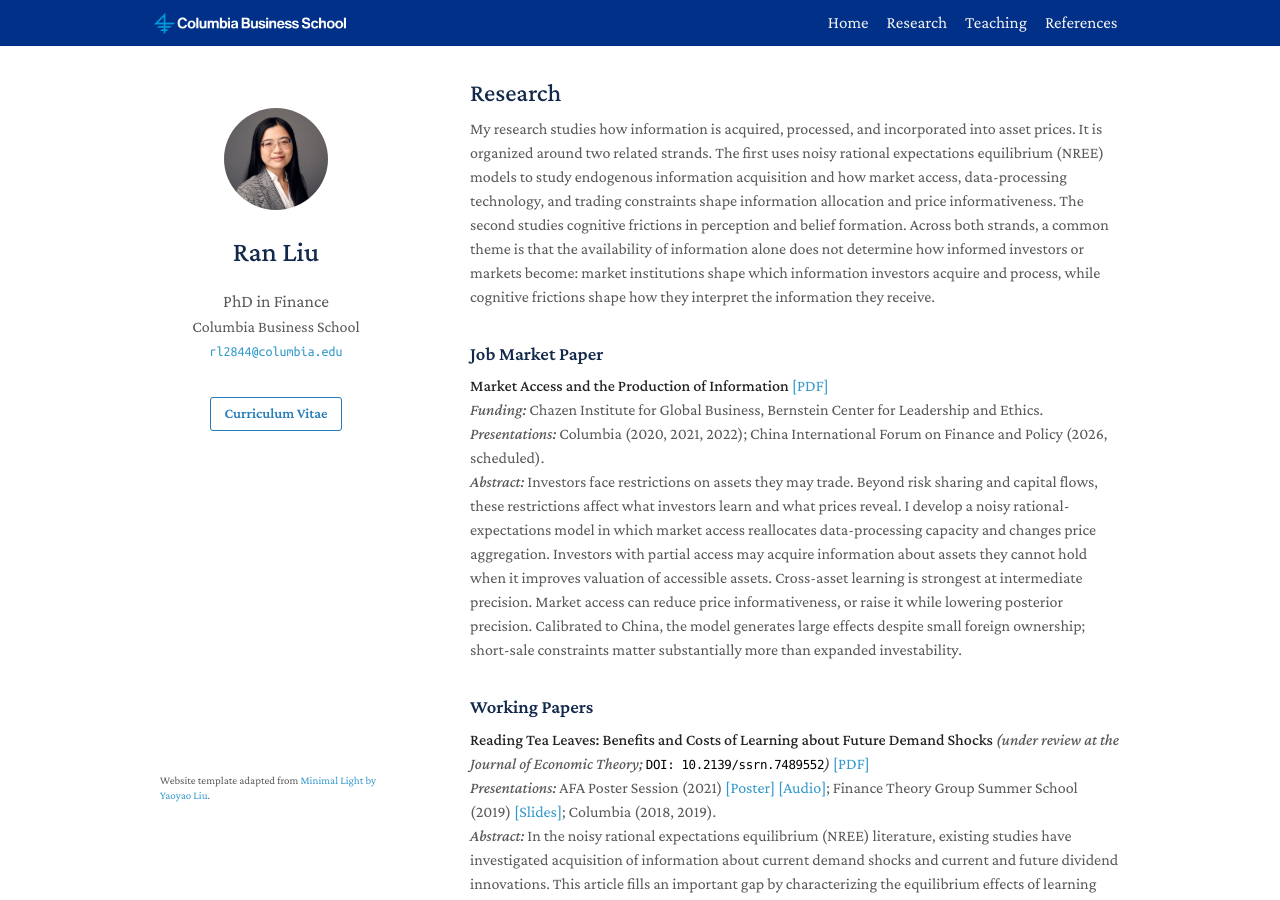
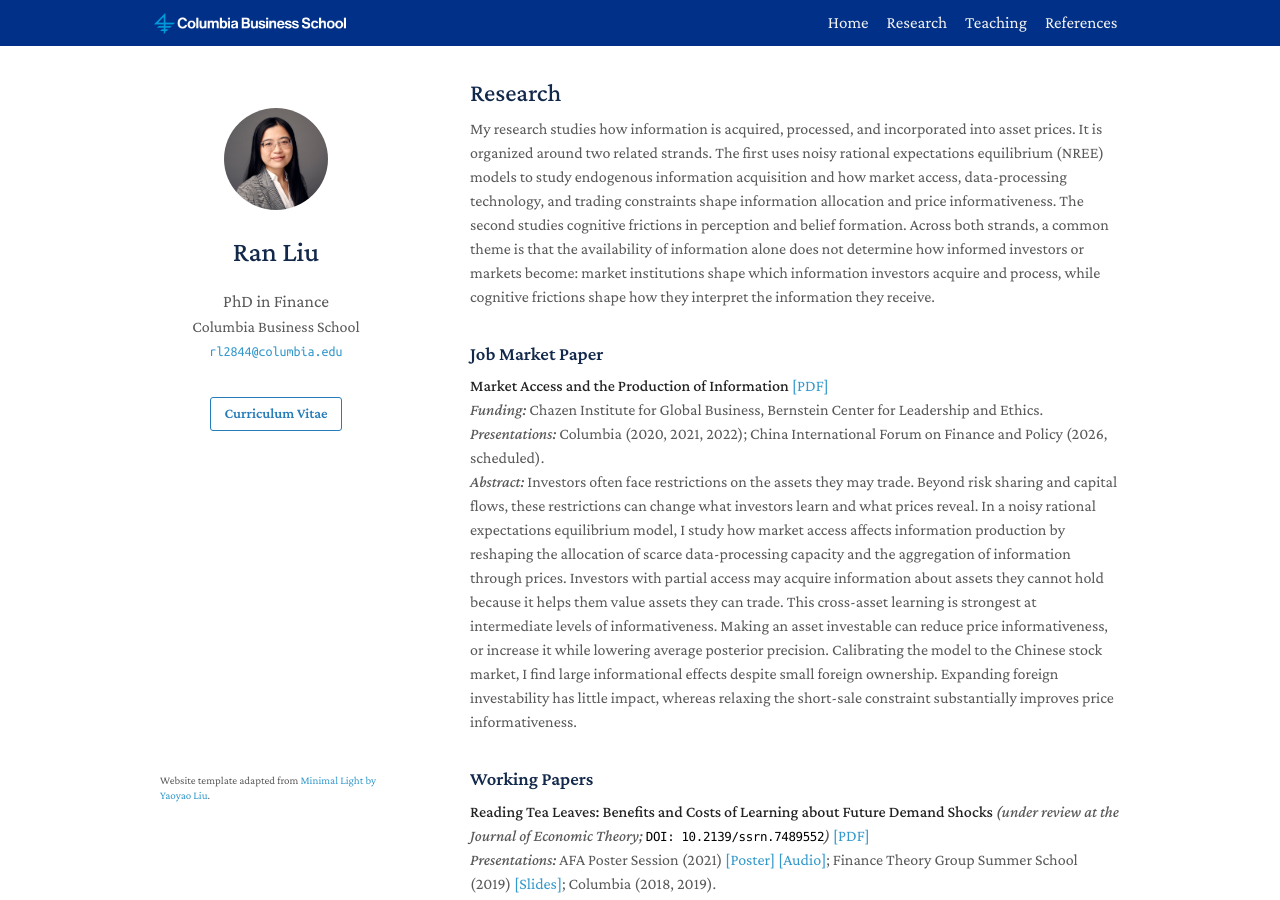
Before and after one commit to ranliu-fin/ranliu-fin.github.io, a Jekyll site: the page built from research.md, in a window 1280 px wide and 900 px high. Built offline with Jekyll 4.4.1, drawn with Linux system fonts in a browser that asks for light colours; a style sheet for code colours, icons or effects is not loaded.

Commit message:
Change CV to intl ver. and JMP to WP ver.

```diff
--- a/research.md
+++ b/research.md
@@ -17,7 +17,7 @@ My research studies how information is acquired, processed, and incorporated int
 <em>Funding:</em> Chazen Institute for Global Business, Bernstein Center for Leadership and Ethics.<br>
 <em>Presentations:</em> Columbia (2020, 2021, 2022); China International Forum on Finance and Policy (2026, scheduled).<br>
 
-<em>Abstract:</em> Investors face restrictions on assets they may trade. Beyond risk sharing and capital flows, these restrictions affect what investors learn and what prices reveal. I develop a noisy rational-expectations model in which market access reallocates data-processing capacity and changes price aggregation. Investors with partial access may acquire information about assets they cannot hold when it improves valuation of accessible assets. Cross-asset learning is strongest at intermediate precision. Market access can reduce price informativeness, or raise it while lowering posterior precision. Calibrated to China, the model generates large effects despite small foreign ownership; short-sale constraints matter substantially more than expanded investability.</p>
+<em>Abstract:</em> Investors often face restrictions on the assets they may trade. Beyond risk sharing and capital flows, these restrictions can change what investors learn and what prices reveal. In a noisy rational expectations equilibrium model, I study how market access affects information production by reshaping the allocation of scarce data-processing capacity and the aggregation of information through prices. Investors with partial access may acquire information about assets they cannot hold because it helps them value assets they can trade. This cross-asset learning is strongest at intermediate levels of informativeness. Making an asset investable can reduce price informativeness, or increase it while lowering average posterior precision. Calibrating the model to the Chinese stock market, I find large informational effects despite small foreign ownership. Expanding foreign investability has little impact, whereas relaxing the short-sale constraint substantially improves price informativeness.</p>
 
 <h3 style="margin: 35px 0px 10px;">Working Papers</h3>
 
```
Also changed, not shown: 2 other files.
